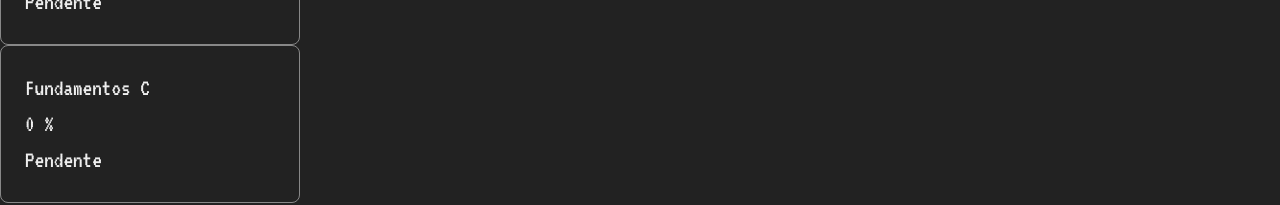
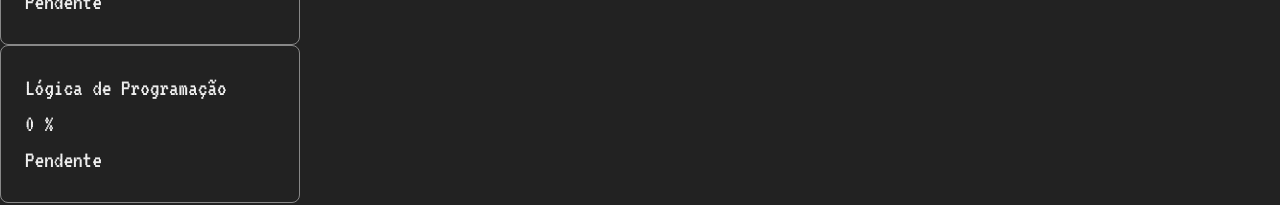
Before and after one commit to PrieTorres/Estudas, a Next.js app: page /courses in a window 1280 px wide. Shown: the part 213-418 px from the top of the page. Built offline with nearby package versions, Linux system fonts and the light colour scheme; no server answers.

Commit message:
acho que agora sim modificou

```diff
--- a/src/app/courses/metadata.js
+++ b/src/app/courses/metadata.js
@@ -12,15 +12,16 @@ export const courses = [
         </div>
     },
     {
-        title: "Fundamentos C",
-        id: "fundamentos_c_01",
+        title: "Lógica de Programação",
+        id: "Lógica_c_01",
         progress: 0,
         content: <div>
-            <h1>Fundamentos C</h1>
+            <h1>Lógica de Programação</h1>
             <hr/>
             <div>
-                Principios C e etc
+                Os principios da Lógica de Programação
             </div>
         </div>
     }
+
 ];
```
